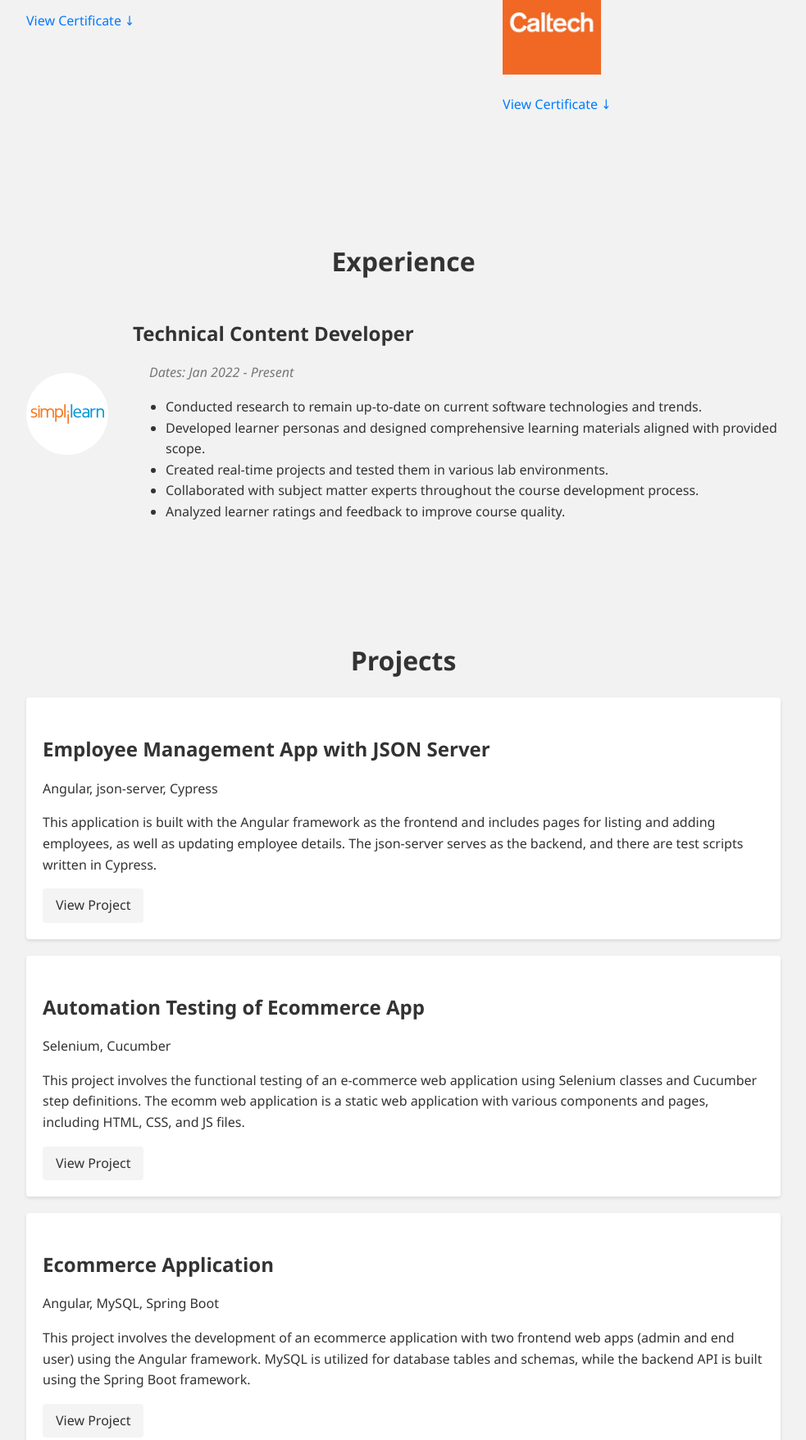
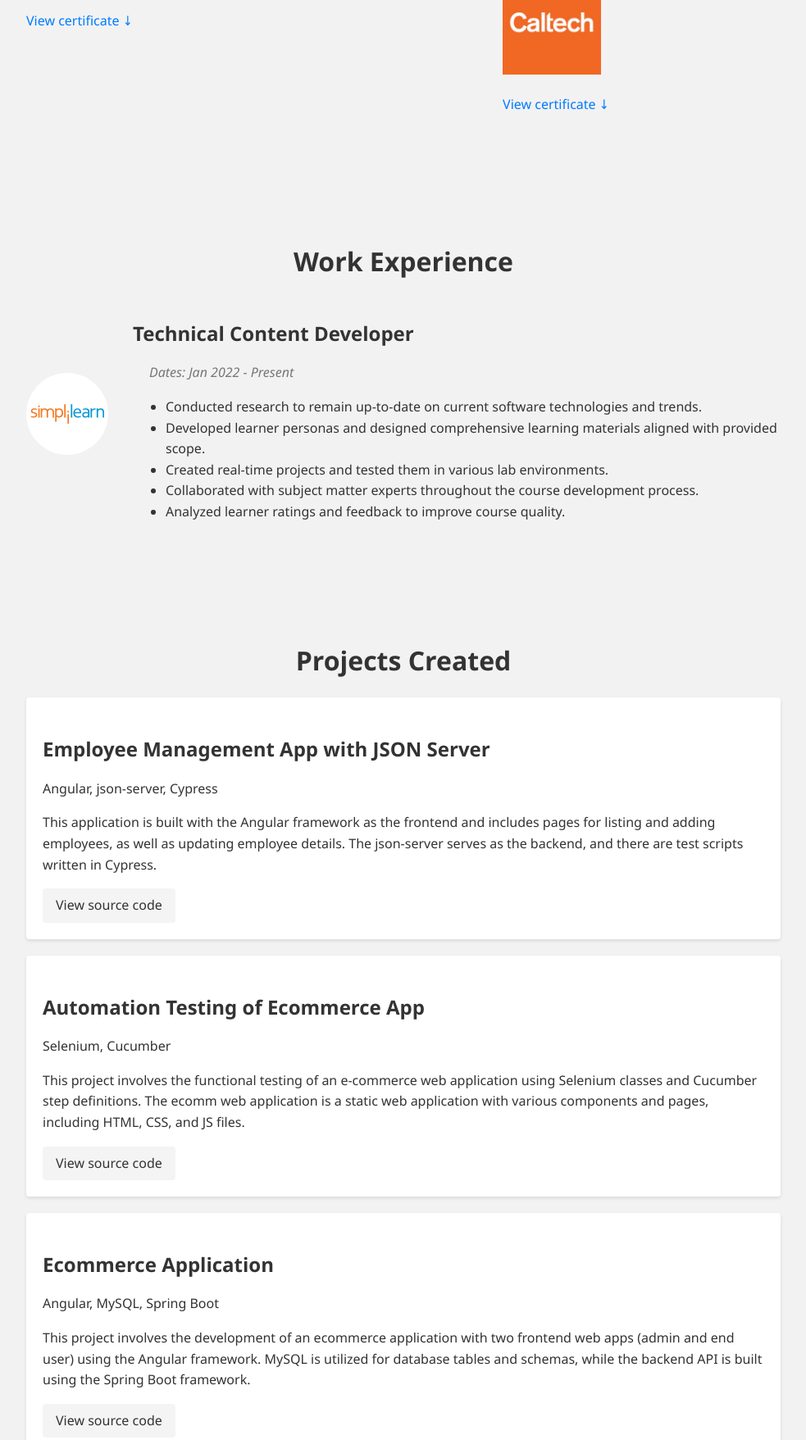
Before and after one commit to mdjawad0/myportfolio, a plain HTML site: page index.html in a window 1280 px wide. Shown: the part 904-2661 px from the top of the page at 82% size, without its empty margins (148-1131 px from the left). Drawn offline with Linux system fonts and the light colour scheme.

Commit message:
Update index.html

```diff
--- a/index.html
+++ b/index.html
@@ -34,12 +34,18 @@
                 </div>
                 <div class="about-text">
                     <p>
-                        Hello, I am Mohammed Jawad Pasha, a software professional presently working at Simplilearn. I am a goal-oriented individual with a proven track record in software development, testing, and deployment.
+                        Hello, I am Mohammed Jawad Pasha, a software professional presently working at Simplilearn. I am
+                        a goal-oriented individual with a proven track record in software development, testing, and
+                        deployment.
                     </p>
                     <p>
-                        My proficiency extends to multiple programming languages, frameworks, and technologies. I excel in creating comprehensive learning materials and developing real-time projects. My dedication to continuous learning ensures that I remain well-informed about the latest software technologies and trends.
+                        My proficiency extends to multiple programming languages, frameworks, and technologies. I excel
+                        in creating comprehensive learning materials and developing real-time projects. My dedication to
+                        continuous learning ensures that I remain well-informed about the latest software technologies
+                        and trends.
                     </p>
-                    <a href="https://drive.google.com/file/d/1PGdd8N5B8AHjanqQf1KD-W70OH0Y9wgP/view?usp=sharing" target="_blank" class="download-btn">Download CV</a>
+                    <a href="https://drive.google.com/file/d/1PGdd8N5B8AHjanqQf1KD-W70OH0Y9wgP/view?usp=sharing"
+                        target="_blank" class="download-btn">Download CV</a>
                 </div>
             </div>
         </div>
@@ -55,7 +61,8 @@
                     <p>Jain University</p>
                     <p>Year: Apr 2019 - Jun 2022</p>
                     <img src="Images/Jain.png" alt="Jain Image">
-                    <p><a href="https://drive.google.com/file/d/18XHLYXjCmTC3JtixkkZS1yuffyrGyDwZ/view?usp=sharing" target="_blank" class="download-link">View Certificate</a>
+                    <p><a href="https://drive.google.com/file/d/18XHLYXjCmTC3JtixkkZS1yuffyrGyDwZ/view?usp=sharing"
+                            target="_blank" class="download-link">View certificate</a>
                     </p>
                 </div>
                 <div class="education-card">
@@ -64,8 +71,8 @@
                         <p>California Institute of Technology</p>
                         <p>Year: Mar 2022 - Jan 2023</p>
                         <img src="Images/Caletch.jpg" alt="Caletch Image">
-                        <p><a href="https://drive.google.com/file/d/1_rPUq9QtqW5gZ1Mbjm2VxYRHc-noi1c2/view?usp=drive_link" target="_blank" class="download-link">View
-                                Certificate</a></p>
+                        <p><a href="https://drive.google.com/file/d/1_rPUq9QtqW5gZ1Mbjm2VxYRHc-noi1c2/view?usp=drive_link"
+                                target="_blank" class="download-link">View certificate</a></p>
                     </div>
                 </div>
                 <!-- Add more education cards if needed -->
@@ -75,7 +82,7 @@
 
     <section id="experience">
         <div class="container">
-            <h2>Experience</h2>
+            <h2>Work Experience</h2>
             <div class="job">
                 <div class="company-image">
                     <img src="Images/Simplilearn.png" alt="Simplilearn Picture">
@@ -101,7 +108,7 @@
 
     <section id="projects">
         <div class="container">
-            <h2>Projects</h2>
+            <h2>Projects Created</h2>
             <div class="project-card">
                 <div class="project-details">
                     <h3>Employee Management App with JSON Server</h3>
@@ -112,7 +119,7 @@
                         the backend, and there are test scripts written in Cypress.
                     </p>
                     <a href="https://github.com/mdjawad0/EmployeeManagementApp_With_Json-Server" target="_blank">View
-                        Project</a>
+                        source code</a>
                 </div>
             </div>
             <div class="project-card">
@@ -125,7 +132,7 @@
                         with various components and pages, including HTML, CSS, and JS files.
                     </p>
                     <a href="https://github.com/mdjawad0/Ecommerce-Testing-Selenium-Cucumber" target="_blank">View
-                        Project</a>
+                        source code</a>
                 </div>
             </div>
             <div class="project-card">
@@ -137,7 +144,7 @@
                         (admin and end user) using the Angular framework. MySQL is utilized for database tables and
                         schemas, while the backend API is built using the Spring Boot framework.
                     </p>
-                    <a href="https://github.com/mdjawad0/estore-admin-dashboard" target="_blank">View Project</a>
+                    <a href="https://github.com/mdjawad0/estore-admin-dashboard" target="_blank">View source code</a>
                 </div>
             </div>
             <div class="project-card">
@@ -149,7 +156,7 @@
                         serves as a database containing all the students' details in JSON format. The business logic is
                         implemented using vanilla JavaScript through a fetch API call.
                     </p>
-                    <a href="https://github.com/mdjawad0/StudentResultsApp" target="_blank">View Project</a>
+                    <a href="https://github.com/mdjawad0/StudentResultsApp" target="_blank">View source code</a>
                 </div>
             </div>
             <div class="project-card">
@@ -160,7 +167,7 @@
                         Admins can add quizzes, and end users can attempt them and view their scores on the scoreboard.
                         Skills used include Java, JSP, Servlets, MySQL, and Apache.
                     </p>
-                    <a href="https://github.com/mdjawad0/QuizApp_With_JSP-Servlets" target="_blank">View Project</a>
+                    <a href="https://github.com/mdjawad0/QuizApp_With_JSP-Servlets" target="_blank">View source code</a>
                 </div>
             </div>
             <div class="project-card">
@@ -172,7 +179,8 @@
                         requests and apply for service requests. Admins can approve or deny these requests. The project
                         utilizes Python, Django, and MongoDB.
                     </p>
-                    <a href="https://github.com/mdjawad0/Django-BankingApp-Deployment" target="_blank">View Project</a>
+                    <a href="https://github.com/mdjawad0/Django-BankingApp-Deployment" target="_blank">View source
+                        code</a>
                 </div>
             </div>
             <!-- Add more project cards if needed -->
@@ -183,7 +191,7 @@
 
     <section id="skills">
         <div class="container">
-            <h2>Skills</h2>
+            <h2>Professional Skills</h2>
             <div class="skills-grid">
                 <div class="skill-card">
                     <i class="fas fa-code"></i>
@@ -238,7 +246,7 @@
 
     <section id="contact">
         <div class="container">
-            <h2>Contact</h2>
+            <h2>Contact Me</h2>
             <div class="contact-info">
                 <div class="contact-item">
                     <i class="fas fa-envelope"></i>
```
